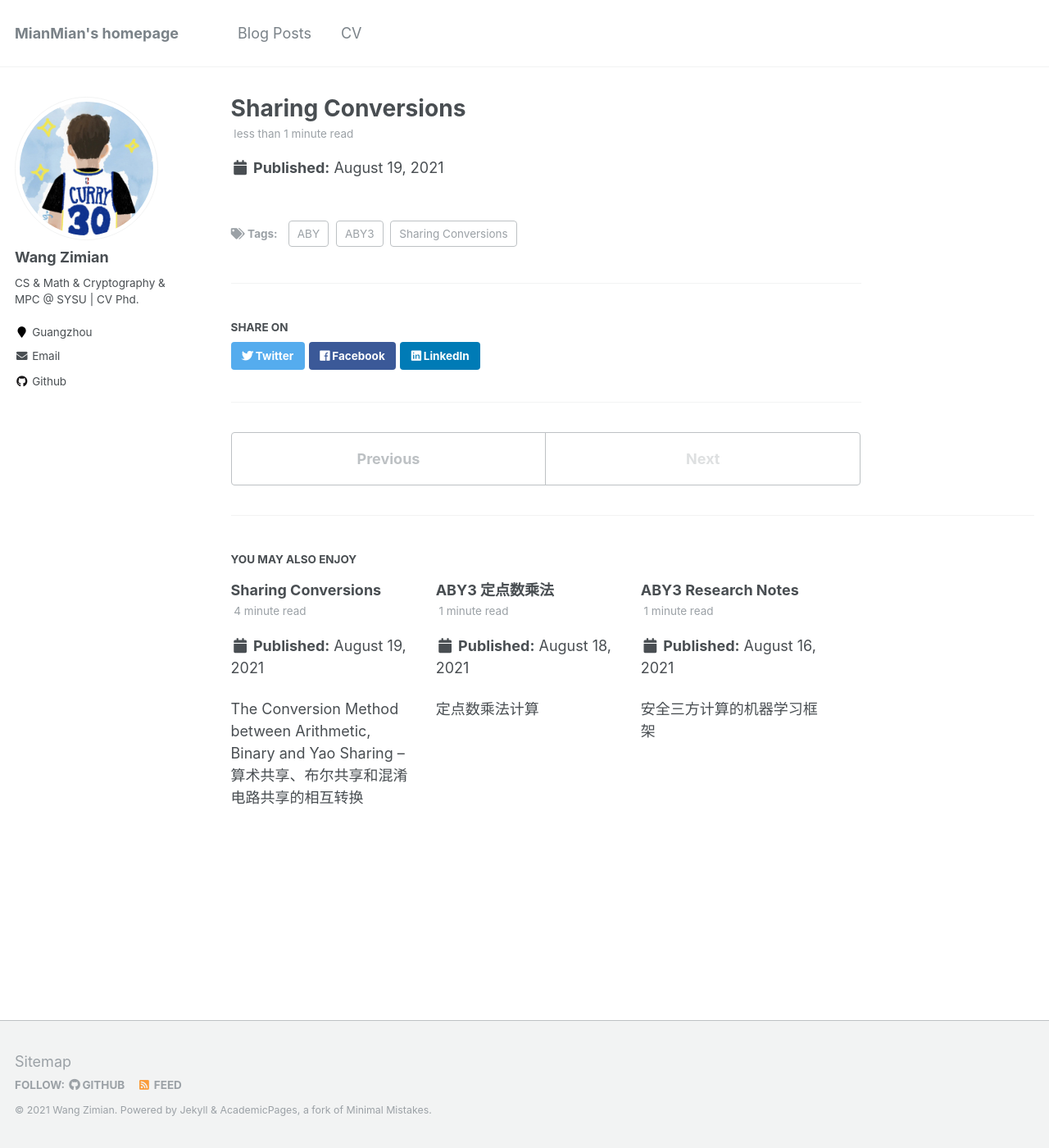
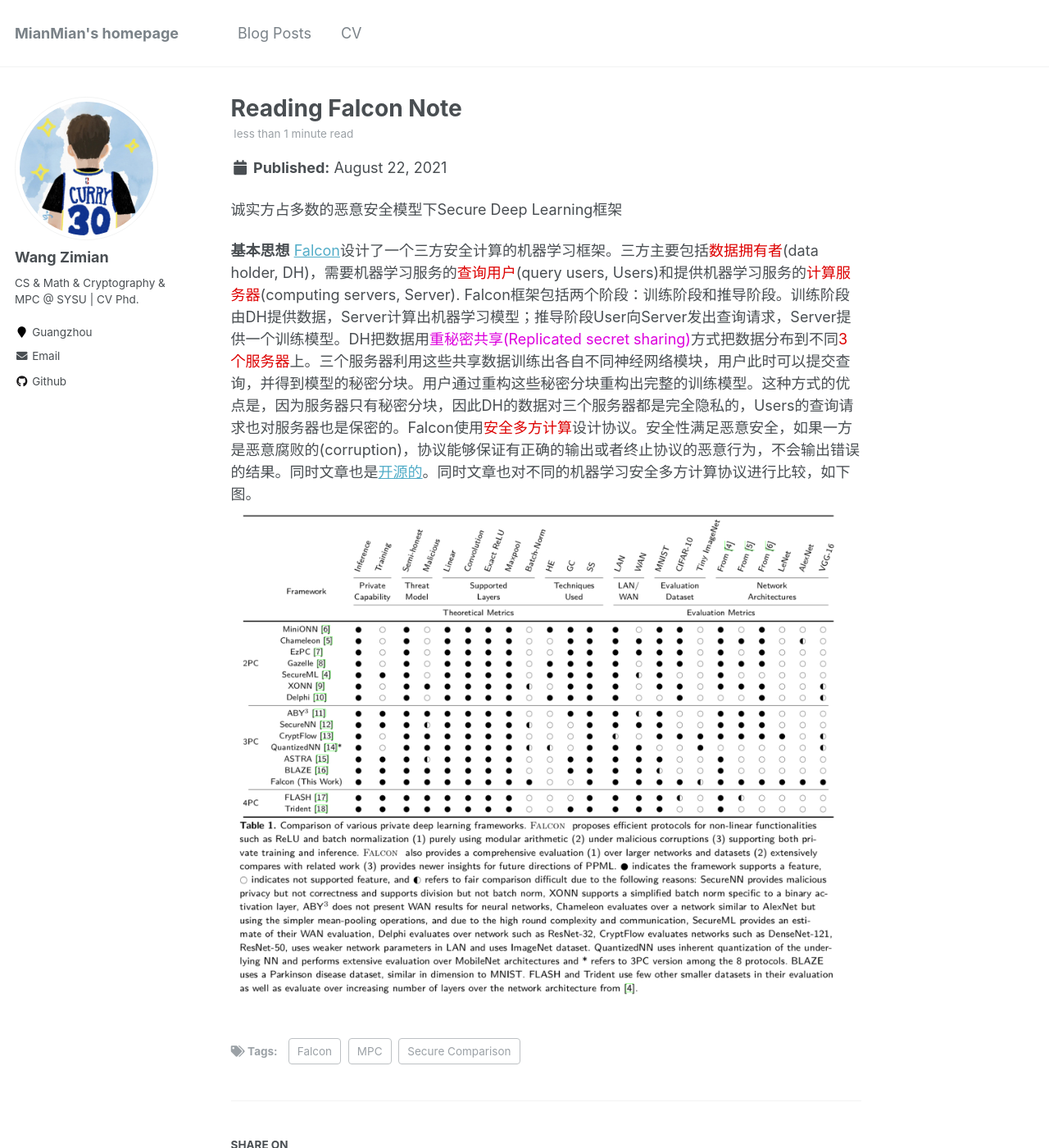
Before and after one commit to zeemeil/zeemeil.github.io, a Jekyll site: the page built from _posts/2021-08-22-blog-post-1.md, in a window 1280 px wide and 1400 px high. Shown: the whole window at 82% size. Built offline with Jekyll 4.4.1, drawn with Linux system fonts in a browser that asks for light colours.

Commit message:
fixed netlify.app

```diff
--- a/_posts/2021-08-22-blog-post-1.md
+++ b/_posts/2021-08-22-blog-post-1.md
@@ -1,9 +1,14 @@
 ---
-title: 'Sharing Conversions'
-date: 2021-08-19
+title: 'Reading Falcon Note'
+date: 2021-08-22
 permalink: /posts/2021/08/blog-post-4/
 tags:
-  - ABY3
-  - Sharing Conversions
-  - ABY
+  - Falcon
+  - MPC
+  - Secure Comparison
 ---
+
+诚实方占多数的恶意安全模型下Secure Deep Learning框架
+
+**基本思想** [Falcon](https://arxiv.org/pdf/2004.02229.pdf)设计了一个三方安全计算的机器学习框架。三方主要包括<font color="dd0000">数据拥有者</font>(data holder, DH)，需要机器学习服务的<font color="dd0000">查询用户</font>(query users, Users)和提供机器学习服务的<font color="dd0000">计算服务器</font>(computing servers, Server). Falcon框架包括两个阶段：训练阶段和推导阶段。训练阶段由DH提供数据，Server计算出机器学习模型；推导阶段User向Server发出查询请求，Server提供一个训练模型。DH把数据用<font color="dd00dd">重秘密共享(Replicated secret sharing)</font>方式把数据分布到不同<font color="dd0000">3个服务器</font>上。三个服务器利用这些共享数据训练出各自不同神经网络模块，用户此时可以提交查询，并得到模型的秘密分块。用户通过重构这些秘密分块重构出完整的训练模型。这种方式的优点是，因为服务器只有秘密分块，因此DH的数据对三个服务器都是完全隐私的，Users的查询请求也对服务器也是保密的。Falcon使用<font color="dd0000">安全多方计算</font>设计协议。安全性满足恶意安全，如果一方是恶意腐败的(corruption)，协议能够保证有正确的输出或者终止协议的恶意行为，不会输出错误的结果。同时文章也是[开源的](https://github.com/snwagh/falcon-public.git)。同时文章也对不同的机器学习安全多方计算协议进行比较，如下图。
+![falcon多方计算比较图](/images/falcon/falcon_mpcml_compare.png)
```
Also changed, not shown: images/falcon/falcon_mpcml_compare.png (added), 2 other files.
